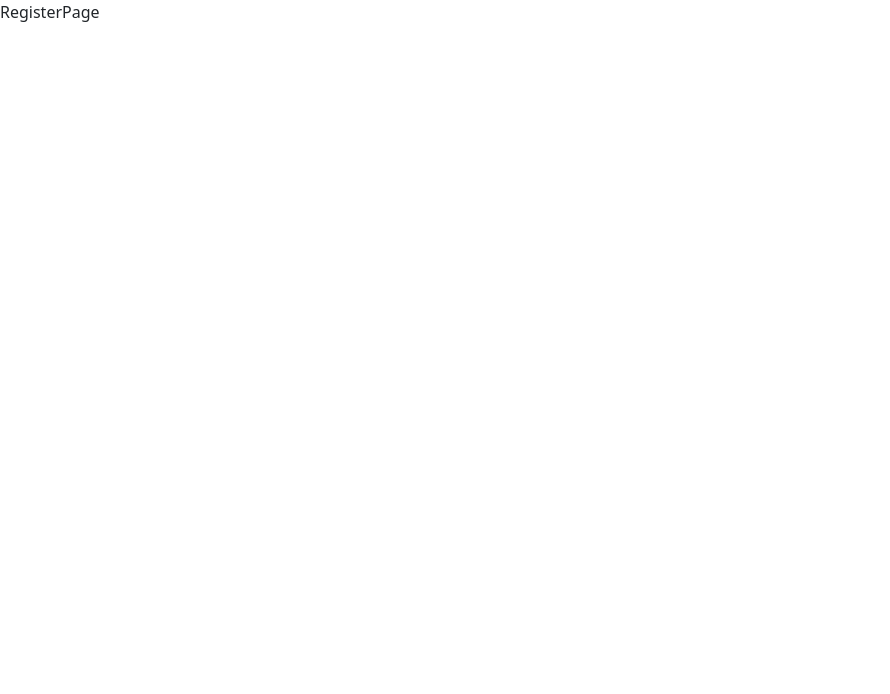
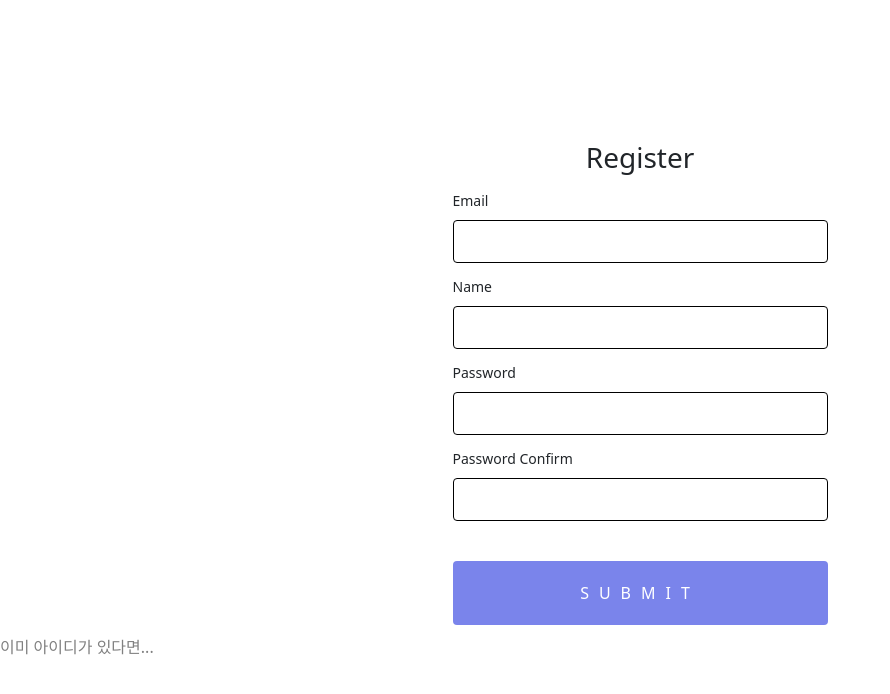
Before and after one commit to godtaehee/Chat, a React (Create React App) app: page /register in a window 1280 px wide. Shown: the top 694 px of the page, without its empty margins (0-890 px from the left). Built offline with nearby package versions, Linux system fonts and the light colour scheme.

Commit message:
Add: Use Email-Validation with react-hook-form

```diff
--- a/package.json
+++ b/package.json
@@ -11,6 +11,7 @@
     "react": "^17.0.2",
     "react-bootstrap": "^1.6.4",
     "react-dom": "^17.0.2",
+    "react-hook-form": "^7.16.0",
     "react-icons": "^4.2.0",
     "react-redux": "^7.2.5",
     "react-router-dom": "^5.3.0",
--- a/src/components/RegisterPage/RegisterPage.js
+++ b/src/components/RegisterPage/RegisterPage.js
@@ -1,9 +1,50 @@
 import React from "react";
+import "./styles.css";
+import {Link} from 'react-router-dom';
+import {useForm} from 'react-hook-form';
+
 
 function RegisterPage() {
+
+  const {register, watch, formState: {errors} } = useForm({mode: "onChange"});
+
+  console.log(watch("email"))
   return (
-    <div>
-      RegisterPage
+    <div className="auth-wrapper">
+      <div style={{textAlign: 'center'}}>
+        <h3>Register</h3>
+      </div>
+      <form>
+        <label>Email</label>
+        <input
+          name="email"
+          type="email"
+          {...register("email", {required: true, maxLength: 10})}
+        />
+        {console.log(errors)}
+        {errors.email && <p>This field is required</p>}
+        <label>Name</label>
+        <input
+          name="name"
+        />
+        <label>Password</label>
+        <input
+          name="password"
+          type="password"
+        />
+        <label>Password Confirm</label>
+        <input
+          name="password_confirm"
+          type="password"
+        />
+        <input type="submit"/>
+      </form>
+      <Link
+        style={{
+          color: 'gray',
+          textDecoration: 'none',
+        }}
+        to="login">이미 아이디가 있다면...</Link>
     </div>
   )
 }
--- /dev/null
+++ b/src/components/RegisterPage/styles.css
@@ -0,0 +1,129 @@
+body {
+    background: #0e101c;
+    font-family: -apple-system, BlinkMacSystemFont, "Segoe UI", "Roboto", "Oxygen",
+    "Ubuntu", "Cantarell", "Fira Sans", "Droid Sans", "Helvetica Neue",
+    sans-serif;
+}
+
+.auth-wrapper {
+    display: flex;
+    flex-direction: column;
+    min-height: 100vh;
+    justify-content: center;
+}
+
+.auth-wrapper form {
+    width: 375px;
+    margin: 0 auto;
+}
+
+.auth-wrapper h1 {
+    font-weight: 100;
+    color: white;
+    text-align: center;
+    padding-bottom: 10px;
+    border-bottom: 1px solid rgb(79, 98, 148);
+}
+
+.auth-wrapper .form {
+    background: #0e101c;
+    max-width: 400px;
+    margin: 0 auto;
+}
+
+.auth-wrapper p {
+    color: #bf1650;
+}
+
+.auth-wrapper p::before {
+    display: inline;
+    content: "⚠ ";
+}
+
+.auth-wrapper input {
+    display: block;
+    box-sizing: border-box;
+    width: 100%;
+    border-radius: 4px;
+    border: 1px solid black;
+    padding: 10px 15px;
+    margin-bottom: 10px;
+    font-size: 14px;
+}
+
+.auth-wrapper label {
+    line-height: 2;
+    text-align: left;
+    display: block;
+    margin-bottom: 5px;
+    margin-top: 5px;
+    font-size: 14px;
+    font-weight: 200;
+}
+
+.auth-wrapper button[type="submit"],
+.auth-wrapper input[type="submit"] {
+    background: #7A84EB;
+    color: white;
+    text-transform: uppercase;
+    border: none;
+    margin-top: 40px;
+    padding: 20px;
+    font-size: 16px;
+    font-weight: 100;
+    letter-spacing: 10px;
+}
+
+.auth-wrapper button[type="submit"]:hover,
+.auth-wrapper input[type="submit"]:hover {
+    background: #636ee6;
+}
+
+.auth-wrapper button[type="submit"]:active,
+.auth-wrapper input[type="button"]:active,
+.auth-wrapper input[type="submit"]:active {
+    transition: 0.3s all;
+    transform: translateY(3px);
+    border: 1px solid transparent;
+    opacity: 0.8;
+}
+
+.auth-wrapper input:disabled {
+    opacity: 0.4;
+}
+
+.auth-wrapper input[type="button"]:hover {
+    transition: 0.3s all;
+}
+
+.auth-wrapper button[type="submit"],
+.auth-wrapper input[type="button"],
+.auth-wrapper input[type="submit"] {
+    -webkit-appearance: none;
+}
+
+.auth-wrapper button[type="button"] {
+    display: block;
+    appearance: none;
+    background: #333;
+    color: white;
+    border: none;
+    text-transform: uppercase;
+    padding: 10px 20px;
+    border-radius: 4px;
+}
+
+.auth-wrapper hr {
+    margin-top: 30px;
+}
+
+.auth-wrapper button {
+    display: block;
+    appearance: none;
+    margin-top: 40px;
+    border: 1px solid #333;
+    margin-bottom: 20px;
+    text-transform: uppercase;
+    padding: 10px 20px;
+    border-radius: 4px;
+}
```
Also changed, not shown: 1 other file (tests, documents, lock files or other folders).
